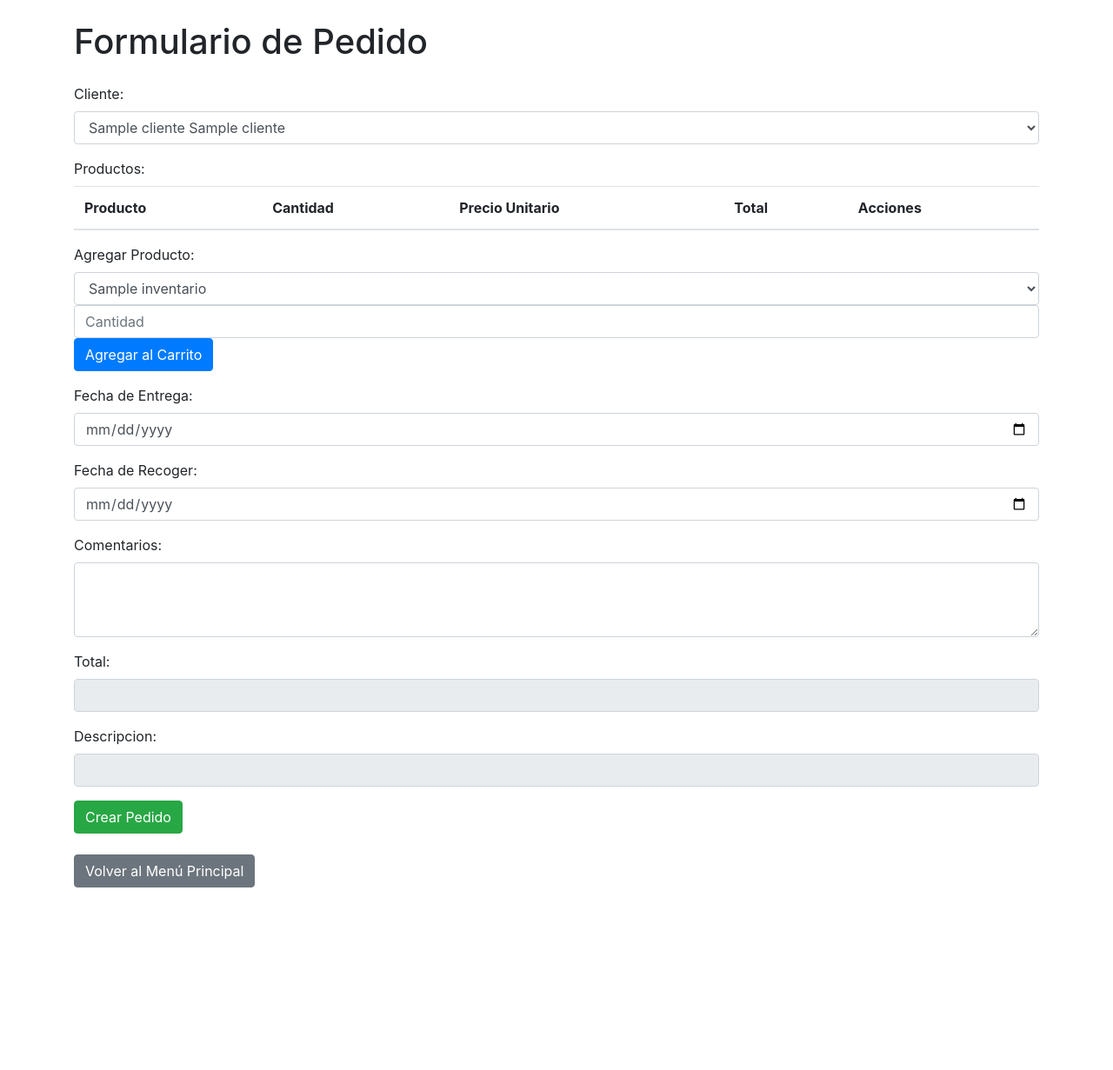
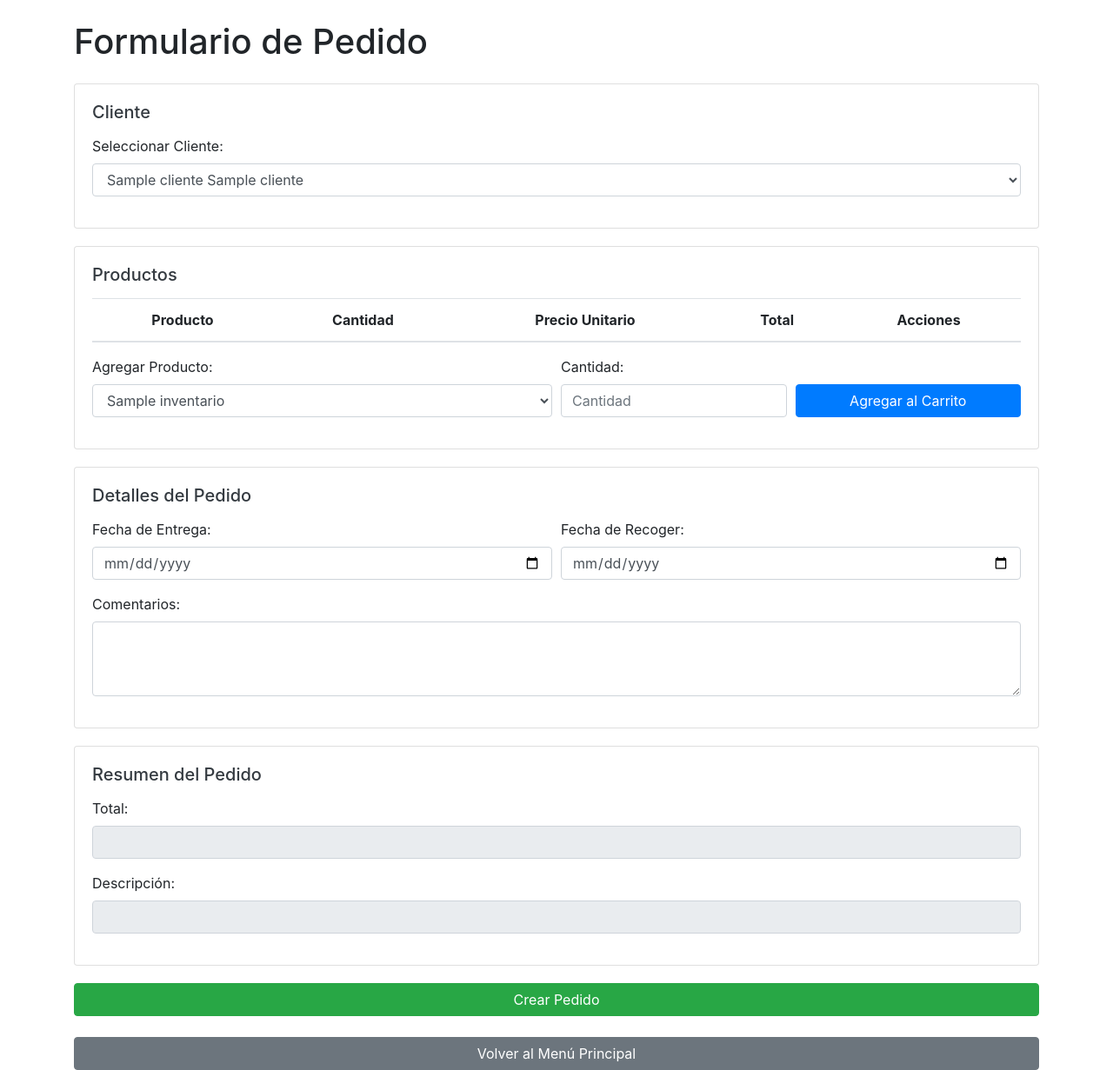
Before and after one commit to alee2602/SensacionalEventos, a Flask app: page /pedidos/nuevo in a window 1280 px wide. Shown: the whole page at 87% size. Before the commit the page ends 1021 px from the top, so only its background shows below. Run offline with Flask 3, Linux system fonts and the light colour scheme; a database or web service that is not in the repository returns one stand-in record (values such as "Sample title"); lists and menus that the app fills with data are empty; parts of the project's set-up code (start-up, migrations or seed data) failed here and were passed over; some libraries are stand-ins or nearby versions.

Commit message:
Arreglar algunos errores. Mejorar la visualización de botones de los pedidos y campos del formulario para crear un pedido

```diff
--- a/db/conexiondb.py
+++ b/db/conexiondb.py
@@ -3,7 +3,7 @@ import psycopg2
 from psycopg2 import Error
 import os
 
-script_directorio = os.path.dirname(os.path.abspath(_file_))
+script_directorio = os.path.dirname(os.path.abspath(__file__))
 
 os.chdir(script_directorio)
 
--- a/flask_app.py
+++ b/flask_app.py
@@ -258,5 +258,5 @@ def actualizar_inventario(producto_id, cantidad):
 
 # Resto del código...
 
-if __name__ == 'main':
+if __name__ == '__main__':
     app.run(debug=True)
--- a/templates/formulario_pedido.html
+++ b/templates/formulario_pedido.html
@@ -7,15 +7,41 @@
   <link rel="stylesheet" href="https://stackpath.bootstrapcdn.com/bootstrap/4.3.1/css/bootstrap.min.css"
     integrity="sha384-ggOyR0iXCbMQv3Xipma34MD+dH/1fQ784/j6cY/iJTQUOhcWr7x9JvoRxT2MZw1T" crossorigin="anonymous" />
   <title>Formulario de Pedido</title>
+  <style>
+    .card {
+      margin-top: 20px;
+    }
+    .form-section {
+      margin-bottom: 20px;
+    }
+    .form-section h5 {
+      margin-bottom: 15px;
+      color: #343a40;
+    }
+    .btn-width {
+      width: 100%;
+    }
+    .table thead th {
+      vertical-align: middle;
+      text-align: center;
+    }
+    .table tbody td {
+      vertical-align: middle;
+      text-align: center;
+    }
+  </style>
 </head>
 
 <body class="container mt-4">
   <h1 class="mb-4">Formulario de Pedido</h1>
 
   <form action="{{ url_for('crear_pedido_route') }}" method="post">
-    <!-- Campo de Cliente (Seleccionar cliente) -->
+    <!-- Sección Cliente -->
+    <div class="card form-section">
+      <div class="card-body">
+        <h5>Cliente</h5>
         <div class="form-group">
-      <label for="cliente">Cliente:</label>
+          <label for="cliente">Seleccionar Cliente:</label>
           <select class="form-control" id="cliente" name="idCliente">
             {% for cliente in clientes %}
             <option value="{{ cliente[0] }}">
@@ -24,11 +50,14 @@
             {% endfor %}
           </select>
         </div>
+      </div>
+    </div>
 
-    <!-- Carrito de Compras -->
-    <div class="form-group">
-      <label for="productos">Productos:</label>
-      <table class="table" id="productos">
+    <!-- Sección Productos -->
+    <div class="card form-section">
+      <div class="card-body">
+        <h5>Productos</h5>
+        <table class="table table-striped table-hover" id="productos">
           <thead>
             <tr>
               <th>Producto</th>
@@ -36,17 +65,16 @@
               <th>Precio Unitario</th>
               <th>Total</th>
               <th>Acciones</th>
-            <!-- Nueva columna para botón de eliminar -->
             </tr>
           </thead>
           <tbody>
             <!-- Aquí se agregarán dinámicamente las filas del carrito -->
           </tbody>
         </table>
-    </div>
 
         <!-- Agregar productos al carrito -->
-    <div class="form-group">
+        <div class="form-row">
+          <div class="form-group col-md-6">
             <label for="producto">Agregar Producto:</label>
             <select class="form-control" id="producto">
               {% for producto in productos %}
@@ -55,42 +83,59 @@
               </option>
               {% endfor %}
             </select>
+          </div>
+          <div class="form-group col-md-3">
+            <label for="cantidad">Cantidad:</label>
             <input type="number" class="form-control" id="cantidad" placeholder="Cantidad" />
-      <button type="button" class="btn btn-primary" onclick="agregarProducto()">
-        Agregar al Carrito
-      </button>
+          </div>
+          <div class="form-group col-md-3 align-self-end">
+            <button type="button" class="btn btn-primary btn-width" onclick="agregarProducto()">Agregar al Carrito</button>
+          </div>
+        </div>
+      </div>
     </div>
 
-    <!-- Campo de Fechas y Comentarios -->
-    <div class="form-group">
+    <!-- Sección Fechas y Comentarios -->
+    <div class="card form-section">
+      <div class="card-body">
+        <h5>Detalles del Pedido</h5>
+        <div class="form-row">
+          <div class="form-group col-md-6">
             <label for="fechaEntrega">Fecha de Entrega:</label>
             <input type="date" class="form-control" id="fechaEntrega" name="fechaEntrega" required />
           </div>
-    <div class="form-group">
+          <div class="form-group col-md-6">
             <label for="fechaRecoger">Fecha de Recoger:</label>
             <input type="date" class="form-control" id="fechaRecoger" name="fechaRecoger" required />
+          </div>
         </div>
         <div class="form-group">
           <label for="comentarios">Comentarios:</label>
           <textarea class="form-control" id="comentarios" name="comentarios" rows="3"></textarea>
         </div>
+      </div>
+    </div>
 
-    <!-- Total -->
+    <!-- Sección Total y Descripción -->
+    <div class="card form-section">
+      <div class="card-body">
+        <h5>Resumen del Pedido</h5>
         <div class="form-group">
           <label for="total">Total:</label>
           <input type="text" class="form-control" id="total" name="total" readonly />
         </div>
-    <!-- Descripcion -->
         <div class="form-group">
-      <label for="descripion">Descripcion:</label>
+          <label for="descripcion">Descripción:</label>
           <input type="text" class="form-control" id="descripcion" name="descripcion" readonly />
+        </div>
+      </div>
     </div>
 
     <!-- Botón para enviar el formulario -->
-    <button type="submit" class="btn btn-success">Crear Pedido</button>
+    <button type="submit" class="btn btn-success btn-width">Crear Pedido</button>
   </form>
 
-  <a class="btn btn-secondary mt-4" href="{{ url_for('index') }}">Volver al Menú Principal</a>
+  <a class="btn btn-secondary mt-4 btn-width" href="{{ url_for('index') }}">Volver al Menú Principal</a>
 
   <!-- Script para manejar la lógica del carrito -->
   <script>
@@ -150,7 +195,7 @@
       var deleteButtonCell = row.insertCell(4);
       var deleteButton = document.createElement("button");
       deleteButton.type = "button";
-      deleteButton.classList.add("btn", "btn-danger");
+      deleteButton.classList.add("btn", "btn-danger", "btn-sm", "btn-width");
       deleteButton.innerHTML = "Eliminar";
       deleteButton.onclick = function () {
         eliminarProducto(row);
@@ -160,7 +205,7 @@
 
       var editButton = document.createElement('button');
       editButton.type = 'button';
-      editButton.classList.add('btn', 'btn-warning');
+      editButton.classList.add('btn', 'btn-warning', 'btn-sm', 'btn-width');
       editButton.innerHTML = 'Editar';
       editButton.onclick = function () {
         editarProducto(row);
@@ -182,7 +227,6 @@
         total += parseFloat(productosTable.rows[i].cells[3].innerText);
       }
 
-
       totalInput.value = total.toFixed(2);
     }
     function eliminarProducto(row) {
@@ -190,8 +234,6 @@
 
       // Obtener el índice de la fila
       var rowIndex = parseInt(row.getAttribute("data-index"));
-
-
 
       // Eliminar la fila
       productosTable.deleteRow(row.rowIndex);
@@ -220,8 +262,6 @@
         }
       }
     }
-
-
   </script>
 </body>
 
```
Also changed, not shown: pdf.py (+4 -7 lines), templates/pedidos.html (+31 -7 lines), 1 other file. Lines whose indentation alone changed are shown as unchanged.
